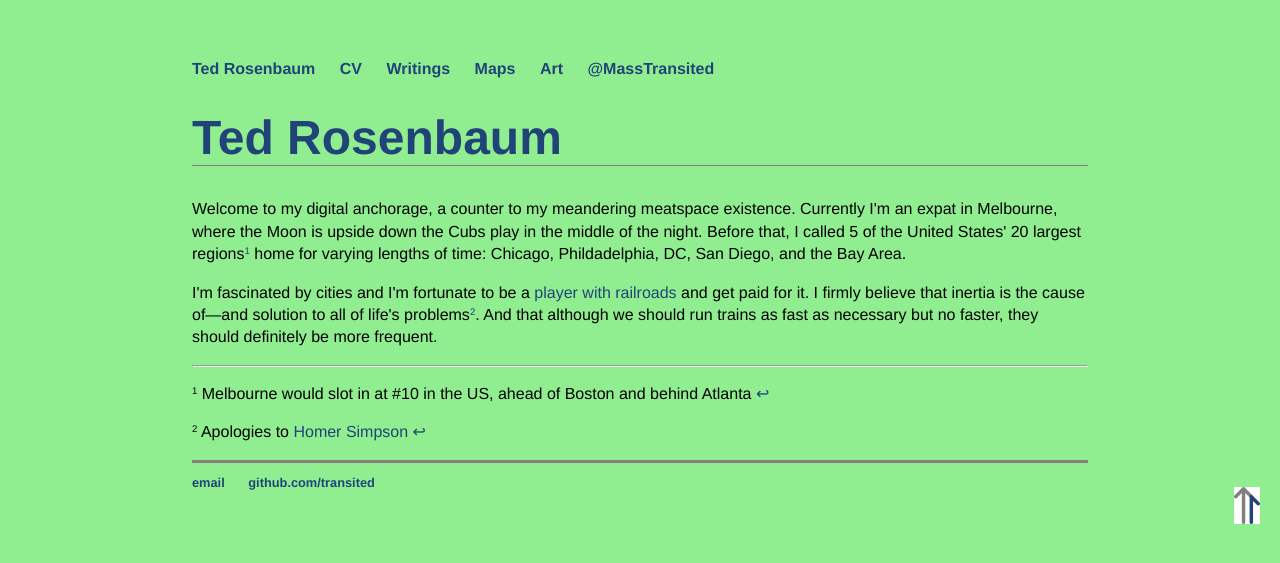
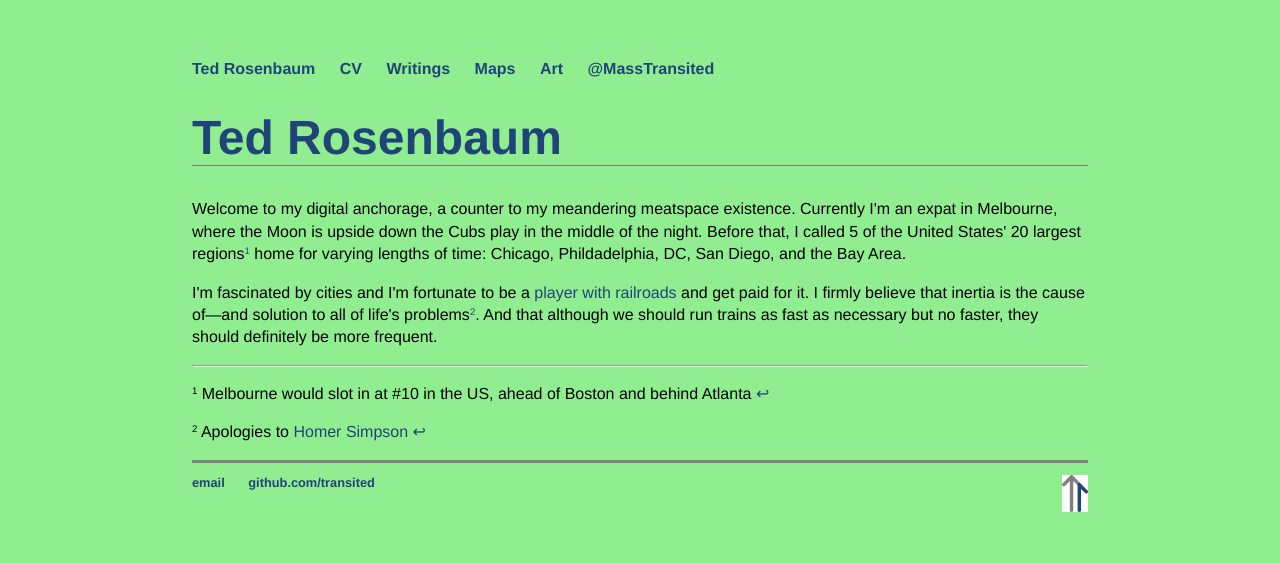
Before and after one commit to transited/transited.github.io, a Jekyll site: the page built from index.html, in a window 1280 px wide. Shown: the top 563 px of the page. Built offline with Jekyll 4.4.1, drawn with Linux system fonts in a browser that asks for light colours.

Commit message:
rails footer?

```diff
--- a/_layouts/default.html
+++ b/_layouts/default.html
@@ -25,10 +25,12 @@
 			</div><!-- /.container -->
 			<footer>
 	    		<ul>
-	        		<li><a href="mailto:ted.rosenbaum@gmail.com">email</a></li>
-	        		<li><a href="https://github.com/transited">github.com/transited</a></li>
-							<li><img class="rails" src="/Files/TRrails.png" alt="TR arrowhead logo" width="26" height="37"></li>
-				</ul>
+						<img class="rails" src="/Files/TRrails.png" alt="TR rails logo" width="26" height="37">
+						<li><a href="mailto:ted.rosenbaum@gmail.com">email</a></li>
+	        	<li><a href="https://github.com/transited">github.com/transited</a></li>
+						</ul>
+
+
 			</footer>
 		</body>
 	</html>
--- a/css/main.css
+++ b/css/main.css
@@ -81,9 +81,9 @@ ul.posts li {
 }
 
 .rails{
-  position:absolute;
-  right: 0px;
-  margin-right: 20px;
+  position:relative;
+  display: inline;
+  float: right;
 }
 
 sub, sup{
```
